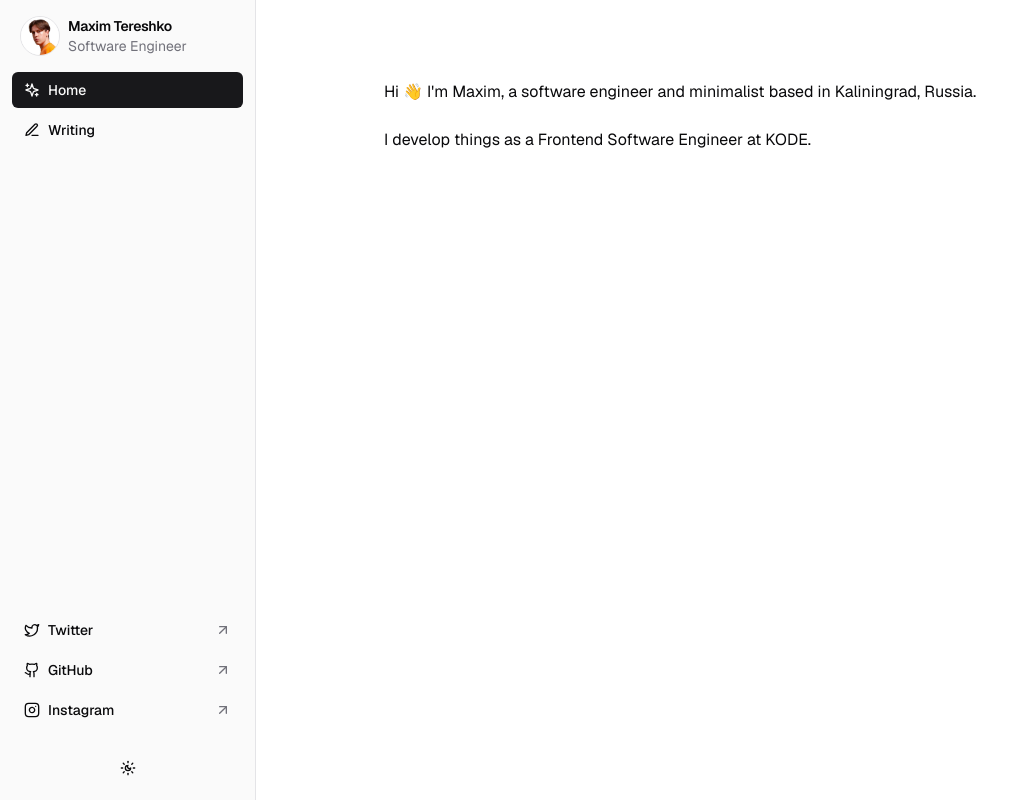
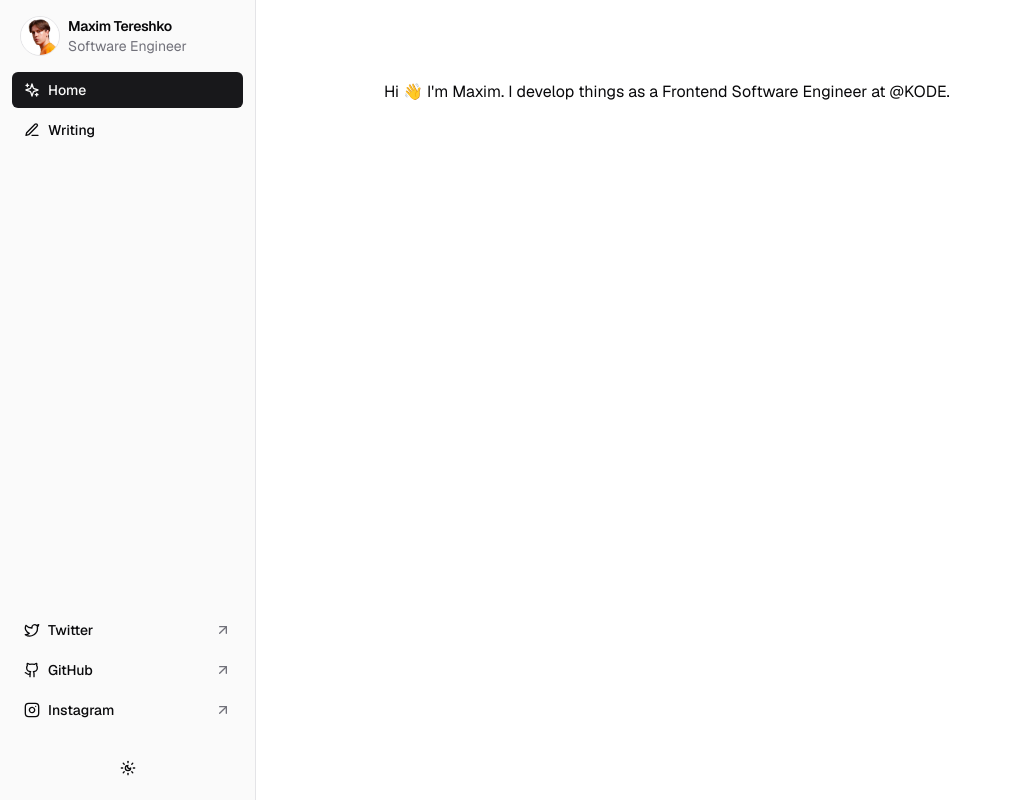
Before and after one commit to xxtereshko/website, a Next.js app: page / in a window 1280 px wide. Shown: the whole page, without its empty margins (0-1027 px from the left). Built offline with nearby package versions, Linux system fonts and the light colour scheme; what tailwindcss-safe-area would draw is missing.

Commit message:
fix: fixed homepage

```diff
--- a/src/app/page.tsx
+++ b/src/app/page.tsx
@@ -5,12 +5,8 @@ export default function Home() {
     <div className="content-wrapper">
       <div className="content">
         <Balancer as="p" className="mb-6">
-          Hi 👋 I&apos;m Maxim, a software engineer and minimalist based in
-          Kaliningrad, Russia.
-        </Balancer>
-
-        <Balancer as="p" className="mb-6">
-          I develop things as a Frontend Software Engineer at KODE.
+          Hi 👋 I&apos;m Maxim. I develop things as a Frontend Software Engineer at
+          @KODE.
         </Balancer>
       </div>
     </div>
```
